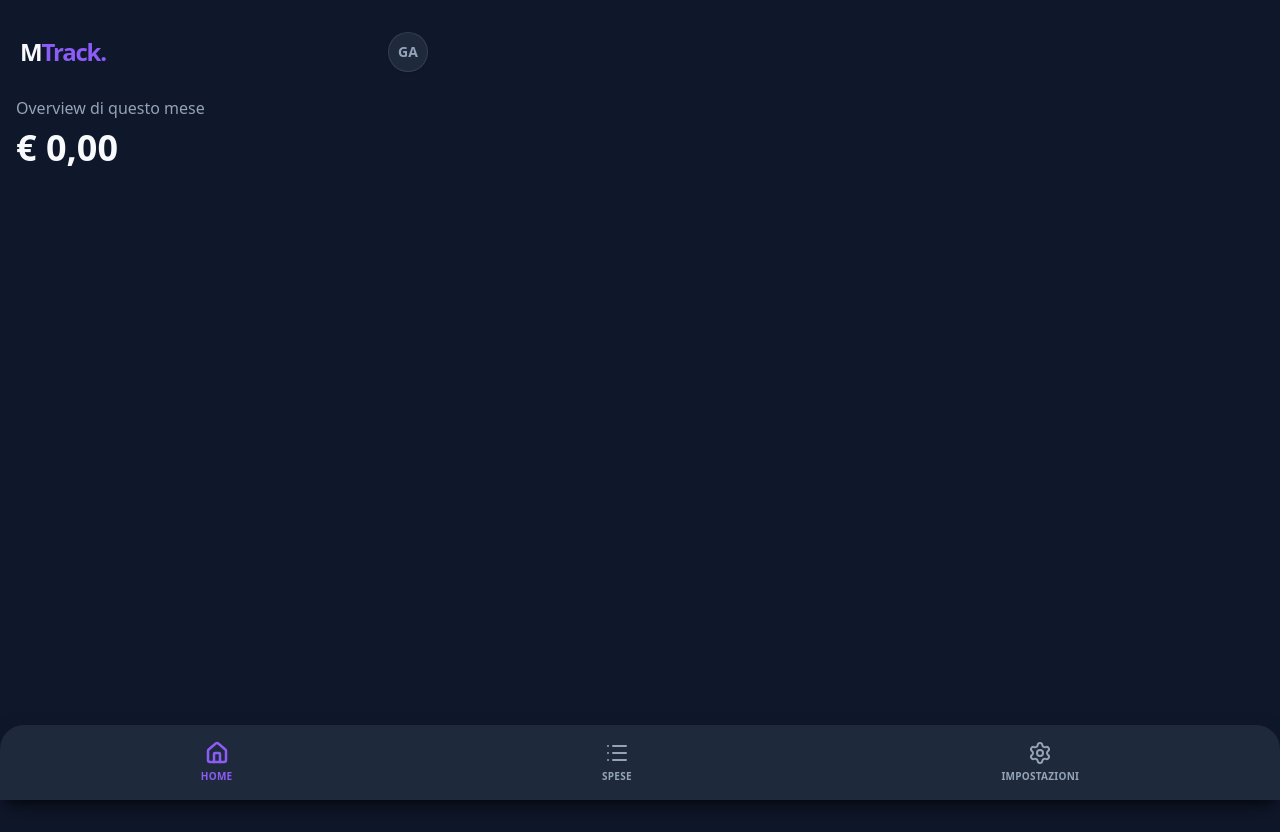
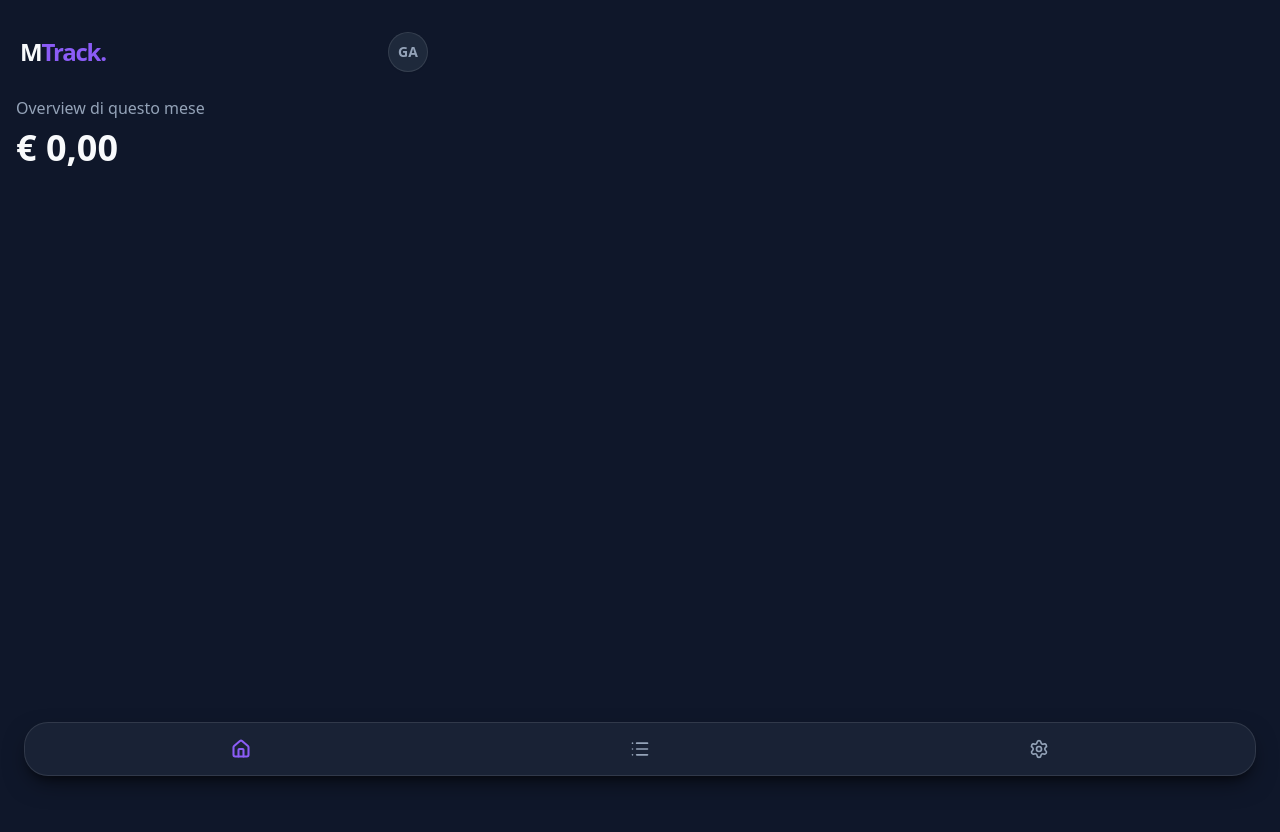
Before and after one commit to AgostaGiorgio/MTrack, a Vue app in the folder frontend/: page / in a window 1280 px wide. Built offline with nearby package versions, Linux system fonts and the light colour scheme.

Commit message:
feat: improve nav bar

```diff
--- a/frontend/src/App.vue
+++ b/frontend/src/App.vue
@@ -15,24 +15,19 @@ const route = useRoute()
       <RouterView />
     </main>
 
-    <nav class="fixed bottom-0 left-0 w-full bg-brand-surface shadow-app rounded-t-app z-50">
+    <nav class="fixed bottom-6 left-6 right-6 bg-brand-surface/70 backdrop-blur-xl border border-white/10 shadow-app rounded-[24px] z-50">
       <div class="flex justify-around items-center p-4">
-
         <RouterLink to="/" class="flex flex-col items-center gap-1 transition-colors duration-200" :class="route.path === '/' ? 'text-brand-primary' : 'text-brand-textMuted'">
-          <Home :size="24" :stroke-width="route.path === '/' ? 2.5 : 2" />
-          <span class="text-[10px] font-semibold tracking-wide uppercase">Home</span>
+          <Home :size="20" :stroke-width="route.path === '/' ? 2.5 : 2" />
         </RouterLink>
 
         <RouterLink to="/transactions" class="flex flex-col items-center gap-1 transition-colors duration-200" :class="route.path === '/transactions' ? 'text-brand-primary' : 'text-brand-textMuted'">
-          <List :size="24" :stroke-width="route.path === '/transactions' ? 2.5 : 2" />
-          <span class="text-[10px] font-semibold tracking-wide uppercase">Spese</span>
+          <List :size="20" :stroke-width="route.path === '/transactions' ? 2.5 : 2" />
         </RouterLink>
 
         <RouterLink to="/categories" class="flex flex-col items-center gap-1 transition-colors duration-200" :class="route.path === '/categories' ? 'text-brand-primary' : 'text-brand-textMuted'">
-          <Settings :size="24" :stroke-width="route.path === '/categories' ? 2.5 : 2" />
-          <span class="text-[10px] font-semibold tracking-wide uppercase">Impostazioni</span>
+          <Settings :size="20" :stroke-width="route.path === '/categories' ? 2.5 : 2" />
         </RouterLink>
-
       </div>
     </nav>
   </div>
```
